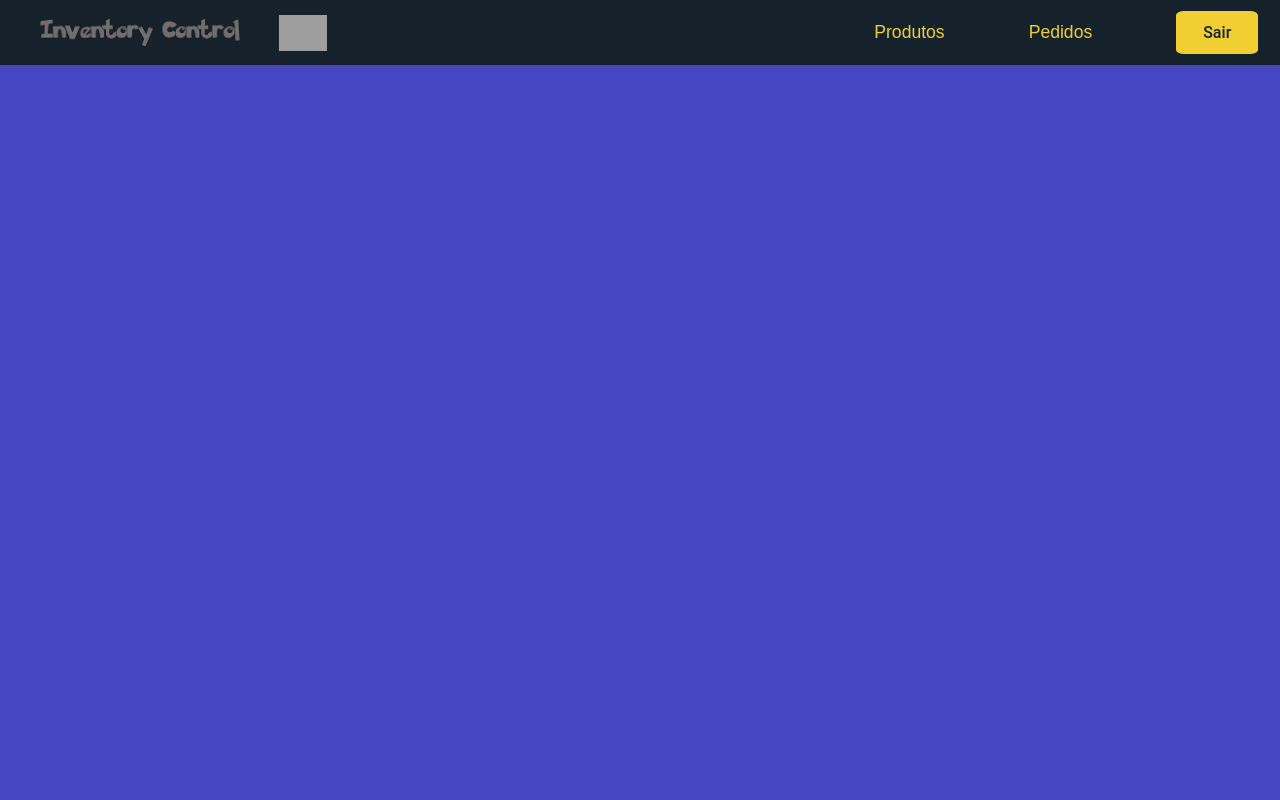
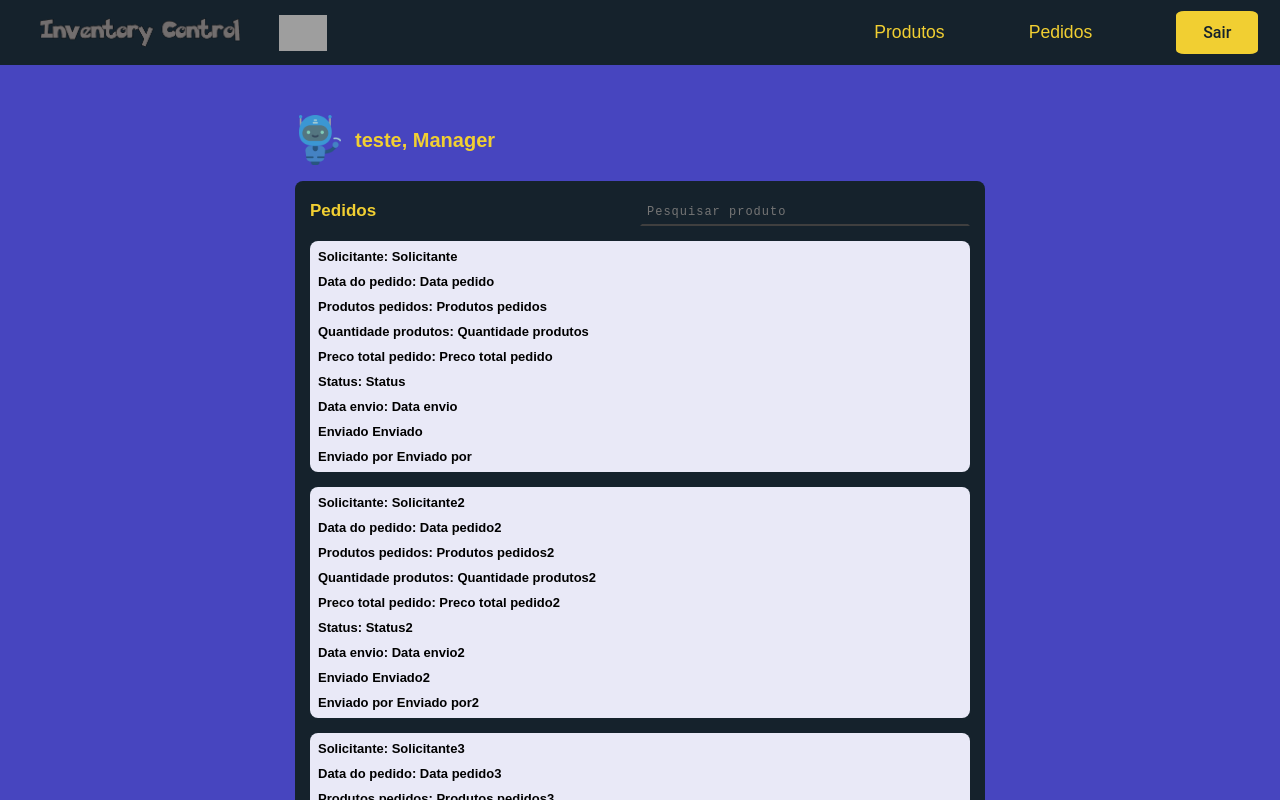
Before and after one commit to Survivors-04/inventory-control-front, a React (Create React App) app: page /dashboard-account/orders in a window 1280 px wide. Shown: the top 800 px of the page. Built offline with nearby package versions, Linux system fonts and the light colour scheme; grey boxes are pictures that could not be loaded; the HTML template or start-up script is replaced by a standard one.

Commit message:
feat:refactor-orders

```diff
--- /dev/null
+++ b/src/components/Orders/index.tsx
@@ -0,0 +1,174 @@
+import { yupResolver } from "@hookform/resolvers/yup";
+import { useState } from "react";
+import { FieldValues, SubmitHandler, useForm } from "react-hook-form";
+import { MdClose } from "react-icons/md";
+import robotLogo from "../../assets/imgs/bot.png";
+import { productFormSchema } from "../../validations/productForm.validations";
+import ModalBase from "../ModalBase";
+import { StyledDiv, StyledForm, StyledMain, StyledUl } from "./style";
+
+interface IForm {
+  formSubmit: SubmitHandler<FieldValues>;
+}
+
+interface SubmitFunction {
+  name?: string;
+  description?: string;
+  price?: string;
+  amount?: string;
+  category?: string;
+}
+
+const Orders = ({ formSubmit }: IForm) => {
+  const [isOpenModal, setIsOpenModal] = useState(false);
+
+  const {
+    register,
+    handleSubmit,
+    formState: { errors },
+  } = useForm<SubmitFunction>({
+    resolver: yupResolver(productFormSchema),
+  });
+
+  const manager = {
+    name: "Manager",
+  };
+
+  const products = [
+    {
+      order_id: 1,
+      order_account_name: "Solicitante",
+      order_created_at: "Data pedido",
+      order_products: "Produtos pedidos",
+      order_amount: "Quantidade produtos",
+      order_total_price: "Preco total pedido",
+      order_is_active: "Status",
+      order_sent_at: "Data envio",
+      order_is_sent: "Enviado",
+      order_name_dispatcher: "Enviado por"
+    },
+    {
+      order_id: 2,
+      order_account_name: "Solicitante2",
+      order_created_at: "Data pedido2",
+      order_products: "Produtos pedidos2",
+      order_amount: "Quantidade produtos2",
+      order_total_price: "Preco total pedido2",
+      order_is_active: "Status2",
+      order_sent_at: "Data envio2",
+      order_is_sent: "Enviado2",
+      order_name_dispatcher: "Enviado por2"
+
+    },
+    {
+      order_id: 3,
+      order_account_name: "Solicitante3",
+      order_created_at: "Data pedido3",
+      order_products: "Produtos pedidos3",
+      order_amount: "Quantidade produtos3",
+      order_total_price: "Preco total pedido3",
+      order_is_active: "Status3",
+      order_sent_at: "Data envio3",
+      order_is_sent: "Enviado3",
+      order_name_dispatcher: "Enviado por"
+
+    },
+  ];
+
+  return (
+    <StyledMain>
+      <section>
+        <img src={robotLogo} alt="robotImage" />
+
+        <p>teste, {manager.name}</p>
+      </section>
+
+      <StyledUl>
+        <div>
+          <span>Pedidos</span>
+          <input type="text" placeholder="Pesquisar produto" />
+          {/* <button
+            onClick={() => {
+              setIsOpenModal(true);
+            }}
+          >
+            +
+          </button> */}
+        </div>
+
+        {products.map((prod) => (
+          <li key={prod.order_id}>
+            <span>Solicitante: {prod.order_account_name}</span>
+            <span>Data do pedido: {prod.order_created_at}</span>
+            <span>Produtos pedidos: {prod.order_products}</span>
+            <span>Quantidade produtos: {prod.order_amount}</span>
+            <span>Preco total pedido: {prod.order_total_price}</span>
+            <span>Status: {prod.order_is_active}</span>
+            <span>Data envio: {prod.order_sent_at}</span>
+            <span>Enviado {prod.order_is_sent}</span>
+            <span>Enviado por {prod.order_name_dispatcher}</span>
+
+          </li>
+        ))}
+      </StyledUl>
+
+      {/* {isOpenModal ? (
+        <ModalBase setIs={setIsOpenModal}>
+          <StyledDiv>
+            <div>
+              <p>Cadastrar Produto</p>
+              <button onClick={() => setIsOpenModal(false)}>
+                <MdClose />
+              </button>
+            </div>
+
+            <StyledForm onSubmit={handleSubmit(formSubmit)}>
+              <label htmlFor="input">Nome</label>
+              <input
+                type="text"
+                {...register("name")}
+                placeholder="Digite o nome do produto"
+              />
+              <span>{errors.name?.message}</span>
+
+              <label htmlFor="description">Descrição</label>
+              <input
+                type="text"
+                {...register("description")}
+                placeholder="Digite a descrição"
+              />
+              <span>{errors.description?.message}</span>
+
+              <label htmlFor="price">Preço</label>
+              <input
+                type="text"
+                {...register("price")}
+                placeholder="Digite o preço"
+              />
+              <span>{errors.price?.message}</span>
+
+              <label htmlFor="amount">Amount</label>
+              <input
+                type="text"
+                {...register("amount")}
+                placeholder="Digite o amount"
+              />
+              <span>{errors.amount?.message}</span>
+
+              <label htmlFor="select">Selecionar Categoria</label>
+              <select id="" {...register("category")}>
+                <option value="Iniciante">Camisetas</option>
+                <option value="Intermediário">Calças</option>
+                <option value="Avançado">Sapato</option>
+              </select>
+
+              <button>Cadastrar Produto</button>
+            </StyledForm>
+          </StyledDiv>
+        </ModalBase>
+      ) : null} */}
+    </StyledMain>
+  );
+};
+
+export default Orders;
--- /dev/null
+++ b/src/components/Orders/style.ts
@@ -0,0 +1,215 @@
+import styled from "styled-components";
+
+export const StyledMain = styled.main`
+  margin: 0 auto;
+  margin-top: 50px;
+  width: 90%;
+
+  section {
+    margin: 0;
+    display: flex;
+    gap: 10px;
+    max-width: 50%;
+    align-items: center;
+    margin: 0 auto;
+    max-width: 690px;
+    img {
+      width: 50px;
+    }
+
+    p {
+      color: #f1cf32;
+      font-weight: bold;
+      font-size: 20px;
+    }
+  }
+`;
+
+export const StyledUl = styled.ul`
+  margin: 0 auto;
+  background-color: #15222c;
+  padding: 15px;
+  margin-top: 16px;
+  border-radius: 8px;
+  max-width: 690px;
+
+  div {
+    display: flex;
+    align-items: center;
+    justify-content: space-between;
+
+    span {
+      color: #f1cf32;
+      font-weight: bold;
+      font-size: 17px;
+    }
+
+    button {
+      background-color: #f1cf32;
+      width: 40px;
+      height: 40px;
+      border-radius: 8px;
+      border: none;
+    }
+
+    input {
+      width: 50%;
+      height: 30px;
+      border: 2px solid transparent;
+      outline: none;
+      border-bottom: 2px solid #3f3f3f;
+      caret-color: #3f3f3f;
+      background-color: #15222c;
+      padding: 5px;
+      transition: 0.5s linear;
+      font-family: monospace;
+      letter-spacing: 1px;
+    }
+
+    input:focus {
+      border: 2px solid #f1cf32;
+      caret-color: #f1cf32;
+      color: #f1cf32;
+      box-shadow: 4px 4px 10px #070707;
+    }
+
+    input::placeholder {
+      font-size: 12px;
+    }
+
+    input:focus::placeholder {
+      color: #f1cf32;
+      font-size: 12px;
+    }
+  }
+
+  li {
+    padding: 8px;
+    display: flex;
+    flex-direction: column;
+    gap: 10px;
+    margin-top: 15px;
+    cursor: pointer;
+    border-radius: 8px;
+    background-color: #e9e9f7;
+
+    span {
+      font-size: 13px;
+      font-weight: bold;
+    }
+  }
+
+  li:hover {
+    background-color: #f1cf32;
+  }
+`;
+
+export const StyledDiv = styled.div`
+  background-color: #15222c;
+  border-radius: 5px;
+
+  button {
+    cursor: pointer;
+  }
+
+  div {
+    display: flex;
+    justify-content: space-around;
+    gap: 80px;
+    background: #f1cf32;
+    border-radius: 5px 5px 0px 0px;
+    padding: 10px;
+    align-items: center;
+    p {
+      color: #15222c;
+      font-size: 15px;
+      font-weight: bold;
+    }
+    button {
+      border: none;
+      color: #15222c;
+      background: #f1cf32;
+      border-radius: 5px;
+    }
+  }
+`;
+
+export const StyledForm = styled.form`
+  display: flex;
+  flex-direction: column;
+  justify-content: space-around;
+  gap: 10px;
+  margin: auto;
+  width: 85%;
+  height: 80%;
+  padding: 15px;
+
+  max-width: 357px;
+
+  @media (min-width: 700px) {
+    width: 400px;
+  }
+
+  label {
+    display: flex;
+    font-size: 11px;
+    color: #f8f9fa;
+    justify-content: left;
+  }
+
+  input {
+    height: 30px;
+    border: 2px solid transparent;
+    outline: none;
+    border-bottom: 2px solid #3f3f3f;
+    caret-color: #3f3f3f;
+    background-color: #15222c;
+    padding: 5px;
+    transition: 0.5s linear;
+    font-family: monospace;
+    letter-spacing: 1px;
+  }
+
+  input:focus {
+    border: 2px solid #f1cf32;
+    caret-color: #f1cf32;
+    color: #f1cf32;
+    box-shadow: 4px 4px 10px #070707;
+  }
+
+  input::placeholder {
+    font-size: 12px;
+  }
+
+  input:focus::placeholder {
+    color: #f1cf32;
+    font-size: 12px;
+  }
+
+  span {
+    display: flex;
+    justify-content: left;
+    font-size: 14px;
+    color: #f42626;
+  }
+  select {
+    border: 1px solid #f1cf32;
+    border-radius: 5px;
+    background-color: #15222c;
+    height: 20%;
+    padding: 5px;
+    color: #f8f9fa;
+  }
+  button {
+    background-color: #f1cf32;
+    color: #15222c;
+    border: none;
+    border-radius: 5px;
+    font-size: 15px;
+    font-weight: bold;
+    padding: 5px;
+    height: 35px;
+    cursor: pointer;
+    margin-top: 15px;
+  }
+`;
--- a/src/pages/OrdersAccount/index.tsx
+++ b/src/pages/OrdersAccount/index.tsx
@@ -1,10 +1,12 @@
 import { Container } from "./style";
 import Header from "../../components/Header";
+import Orders from "../../components/Orders";
 
 const OrdersAccount = () => {
   return (
     <Container>
       <Header />
+      <Orders formSubmit={() => {}} />
     </Container>
   );
 };
```
